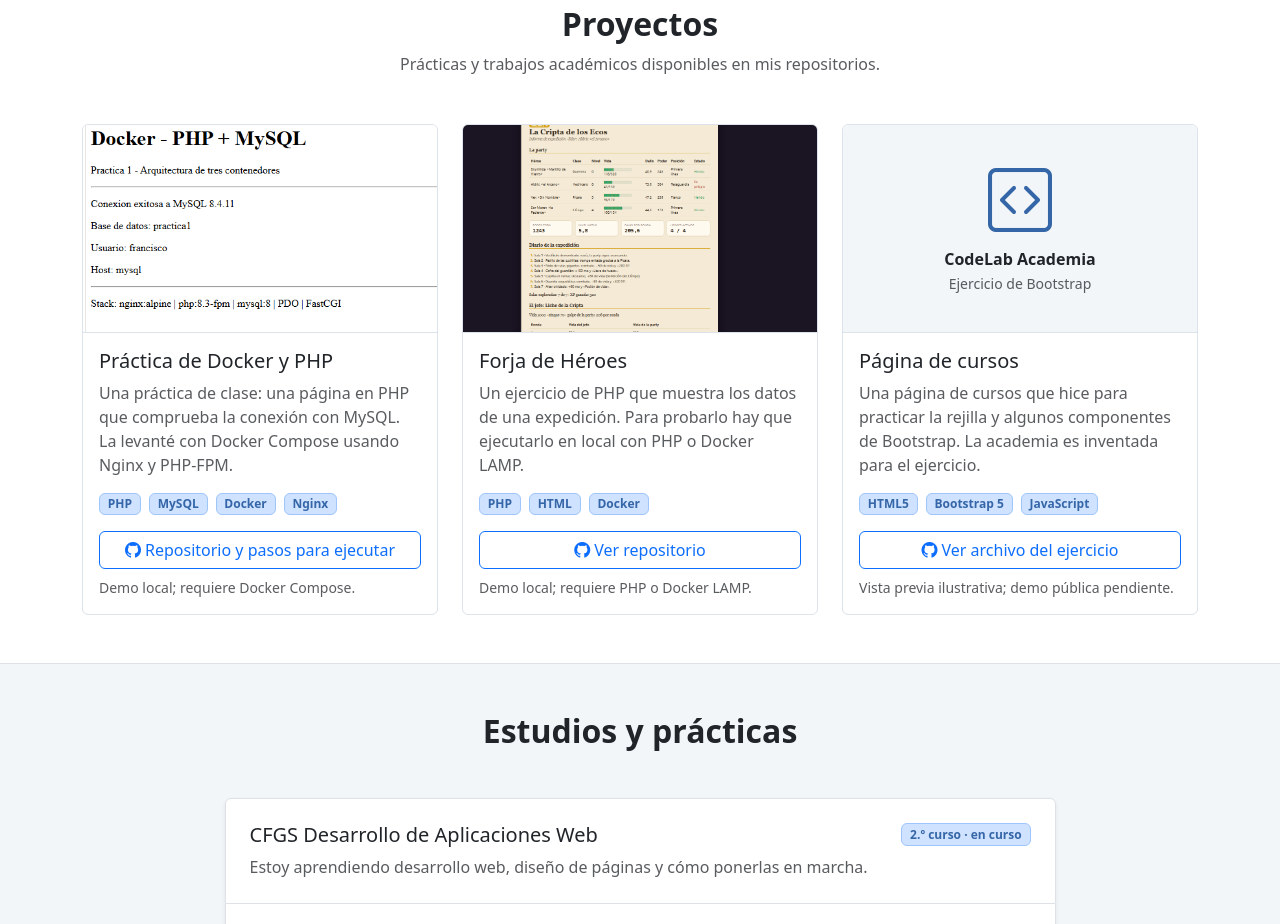
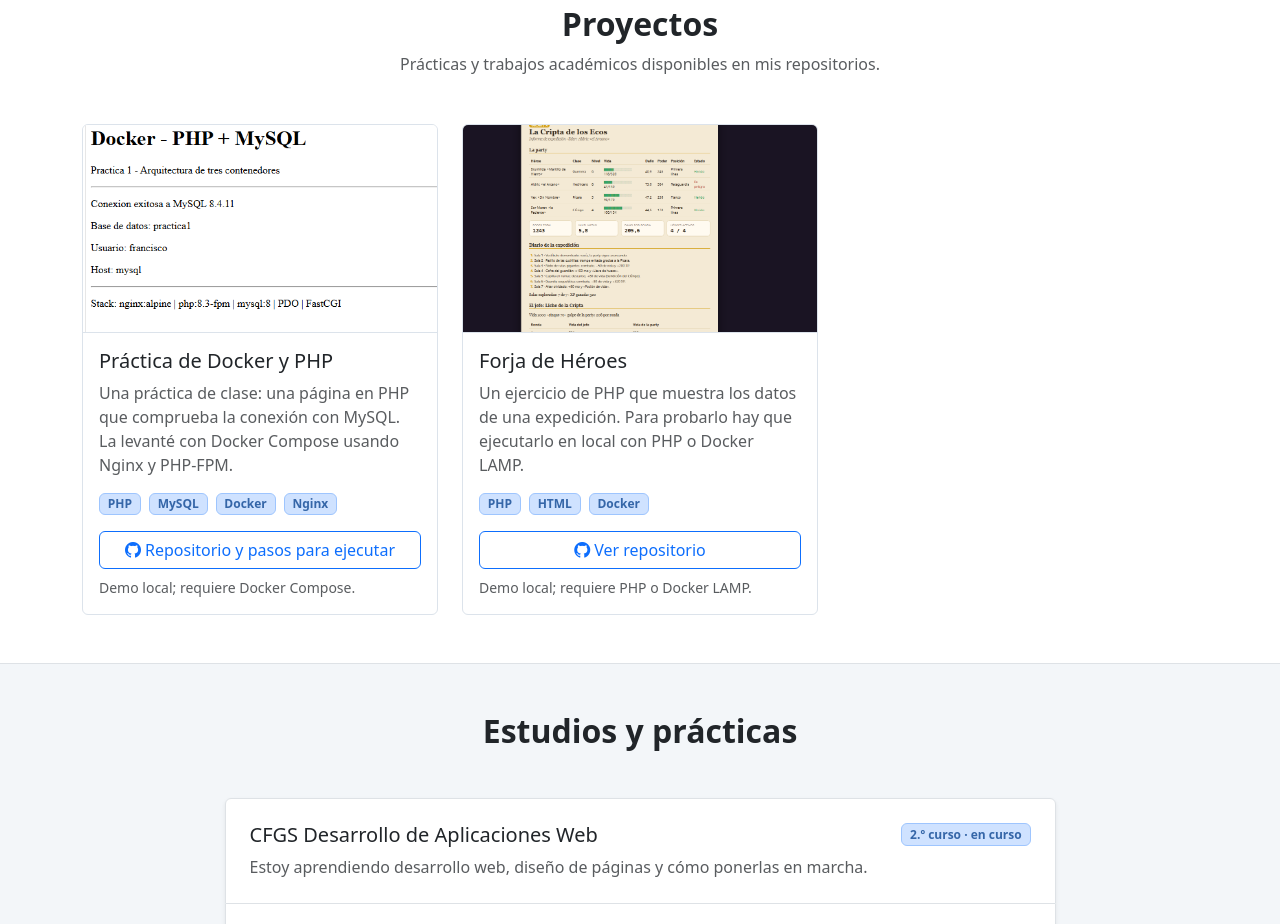
Before and after one commit to fbg0010-stack/portfolio-daw-2, a plain HTML site: page index.html in a window 1280 px wide. Shown: the part 1080-2004 px from the top of the page. Drawn offline with nearby package versions, Linux system fonts and the light colour scheme.

Commit message:
Quita la tarjeta de cursos del portfolio

```diff
--- a/index.html
+++ b/index.html
@@ -210,36 +210,6 @@
               </div>
             </article>
           </div>
-          <div class="col-12 col-md-6 col-lg-4">
-            <article class="card card-proyecto h-100">
-              <div class="project-preview d-flex align-items-center justify-content-center text-center p-4"
-                role="img" aria-label="Vista ilustrativa de una página educativa de desarrollo web">
-                <div>
-                  <i class="bi bi-code-square display-3 text-primary" aria-hidden="true"></i>
-                  <p class="fw-semibold mt-2 mb-0">CodeLab Academia</p>
-                  <span class="small text-body-secondary">Ejercicio de Bootstrap</span>
-                </div>
-              </div>
-              <div class="card-body d-flex flex-column">
-                <h3 class="h5 card-title">Página de cursos</h3>
-                <p class="card-text text-body-secondary flex-grow-1">
-                  Una página de cursos que hice para practicar la rejilla y algunos componentes
-                  de Bootstrap. La academia es inventada para el ejercicio.
-                </p>
-                <div class="d-flex flex-wrap gap-2 mb-3">
-                  <span class="badge bg-primary-subtle text-primary border border-primary-subtle">HTML5</span>
-                  <span class="badge bg-primary-subtle text-primary border border-primary-subtle">Bootstrap 5</span>
-                  <span class="badge bg-primary-subtle text-primary border border-primary-subtle">JavaScript</span>
-                </div>
-                <a class="btn btn-outline-primary mt-auto"
-                  href="https://github.com/fbg0010-stack/portfolio-daw/blob/main/index4%20al8.html"
-                  target="_blank" rel="noopener noreferrer">
-                  <i class="bi bi-github me-1" aria-hidden="true"></i>Ver archivo del ejercicio
-                </a>
-                <p class="small text-body-secondary mt-2 mb-0">Vista previa ilustrativa; demo pública pendiente.</p>
-              </div>
-            </article>
-          </div>
         </div>
       </div>
     </section>
```
